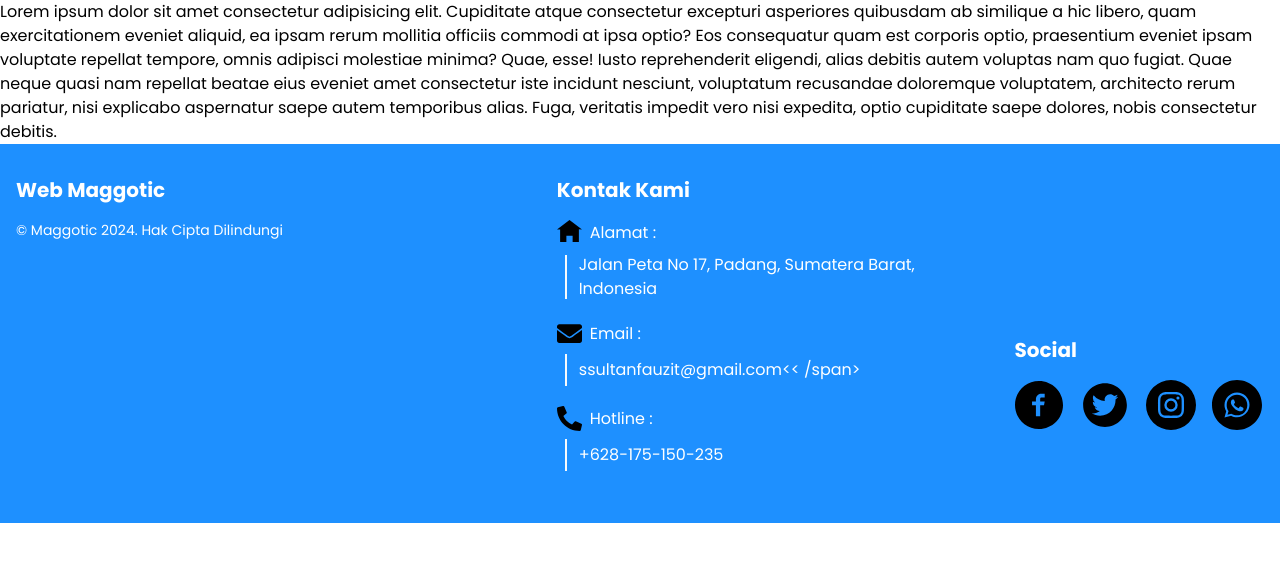
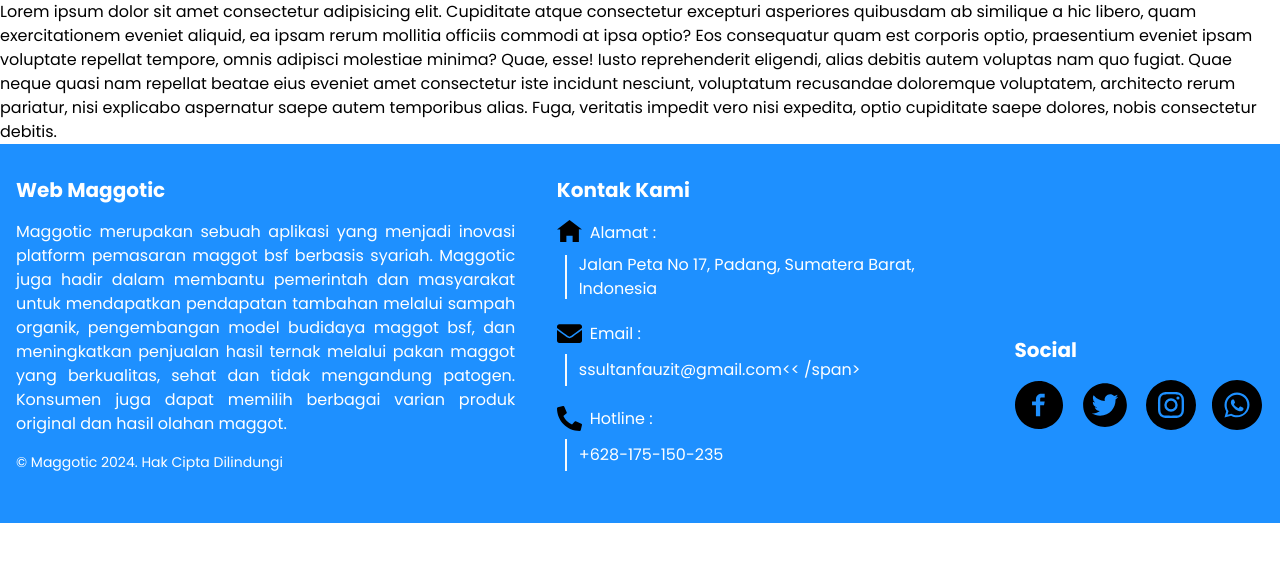
Before and after one commit to arzaqqq/website-maggotic, a CodeIgniter 4 app: the page made by app/Views/website/beranda.php in a window 1280 px wide. Shown: the part 54-616 px from the top of the page. Run offline with PHP 8.4 and a stand-in for CodeIgniter, Linux system fonts and the light colour scheme; the template is opened without the code that fills it, so the values that code supplies are empty; style sheets or scripts are compiled from the project's sources; some libraries are stand-ins or nearby versions.

Commit message:
commit : footer

```diff
--- a/app/Views/layout/footer.php
+++ b/app/Views/layout/footer.php
@@ -3,7 +3,11 @@
         <div class="w-full lg:w-[40%] mb-8 lg:mb-0">
             <h2 class="font-bold text-xl mb-4">Web Maggotic</h2>
             <p class="mb-4 text-justify">
-
+                Maggotic merupakan sebuah aplikasi yang menjadi inovasi platform pemasaran maggot bsf berbasis syariah.
+                Maggotic juga hadir dalam membantu pemerintah dan masyarakat untuk mendapatkan pendapatan tambahan
+                melalui sampah organik, pengembangan model budidaya maggot bsf, dan meningkatkan penjualan hasil ternak
+                melalui pakan maggot yang berkualitas, sehat dan tidak mengandung patogen. Konsumen juga dapat memilih
+                berbagai varian produk original dan hasil olahan maggot.
             </p>
             <p class="text-sm">© Maggotic 2024. Hak Cipta Dilindungi</p>
         </div>
```
